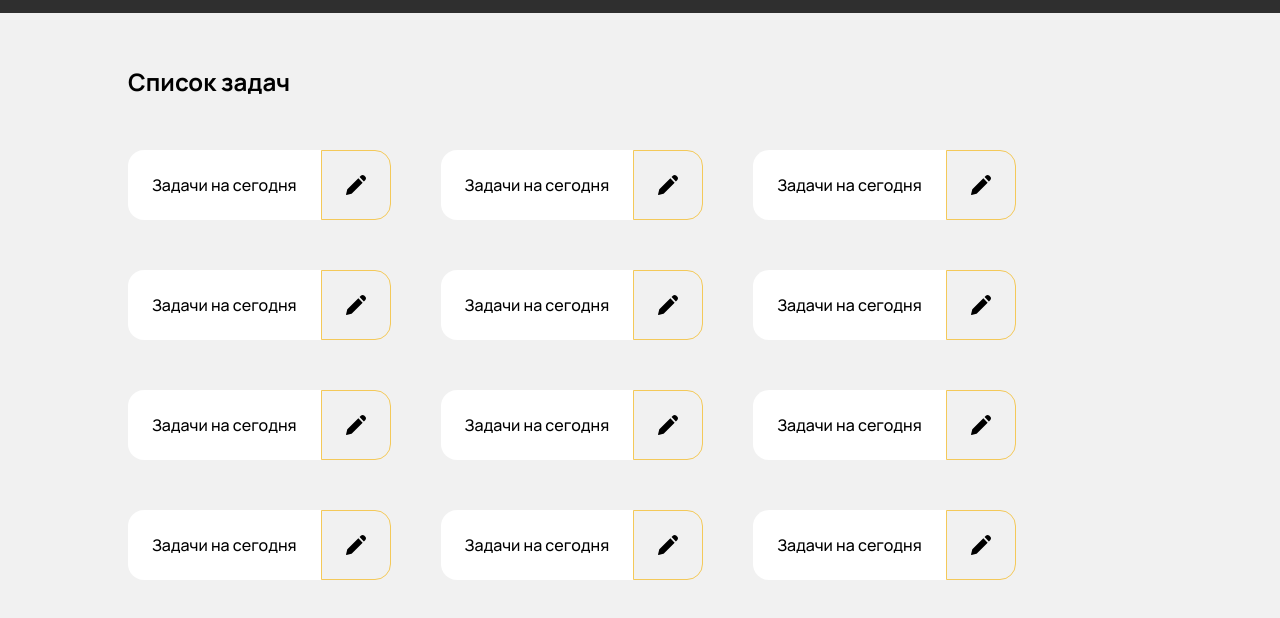
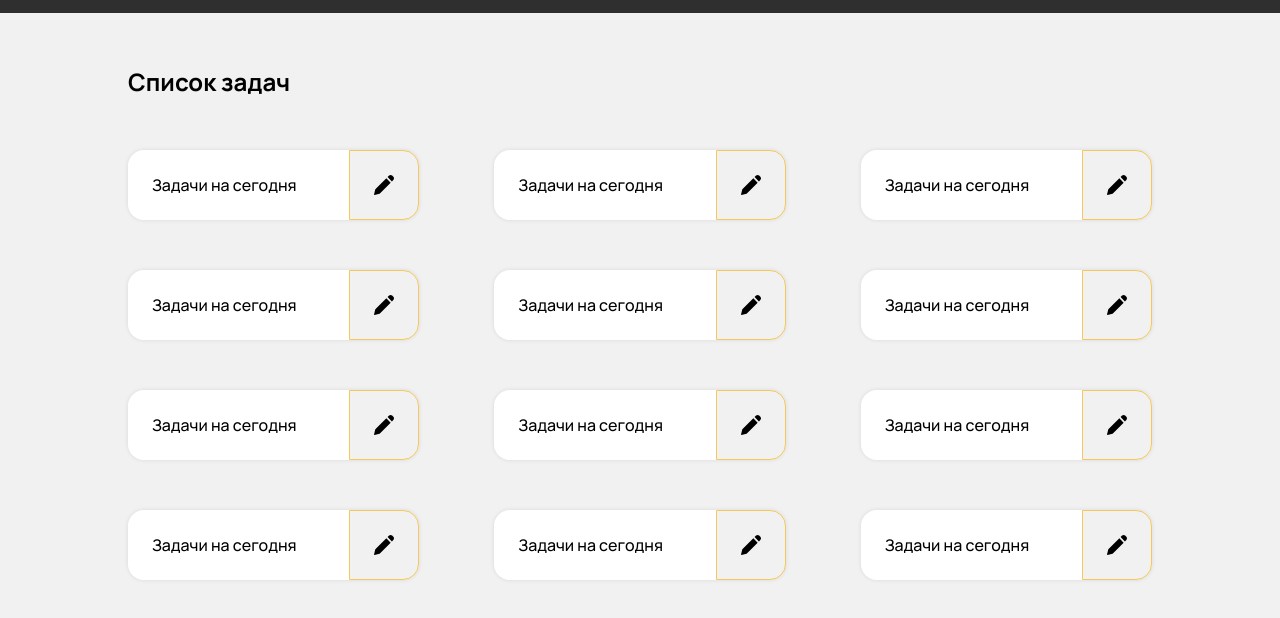
Before and after one commit to George-Gulua/TODOS, a plain HTML site: page index.html in a window 1280 px wide. Shown: the part 56-674 px from the top of the page. Drawn offline with Linux system fonts and the light colour scheme.

Commit message:
gap-commit

```diff
--- a/assets/css/blocks/tasks.css
+++ b/assets/css/blocks/tasks.css
@@ -1,12 +1,15 @@
 .tasks {
     display: flex;
     flex-wrap: wrap;
-    gap: 50px;
+    row-gap: 50px;
+    column-gap: 75px;
 }
 
 .task-item {
     display: inline-flex;
-    flex-basis: calc(100%/3) - 200;
+    flex-basis: calc(100%/3 - 50px);
+    border-radius: 16px;
+    box-shadow: 0px 0px 4px rgba(0, 0, 0, .1);
 }
 
 .task-label {
@@ -14,6 +17,7 @@
     align-items: center;
     background: white;
     padding: 24px;
+    width: 100%;
     border-radius: 16px 0px 0px 16px;
 }
 
--- a/index.html
+++ b/index.html
@@ -153,5 +153,5 @@
             </div>
         </div>
     </main>
-</body><!--comment-->
+</body>
 </html>
```
